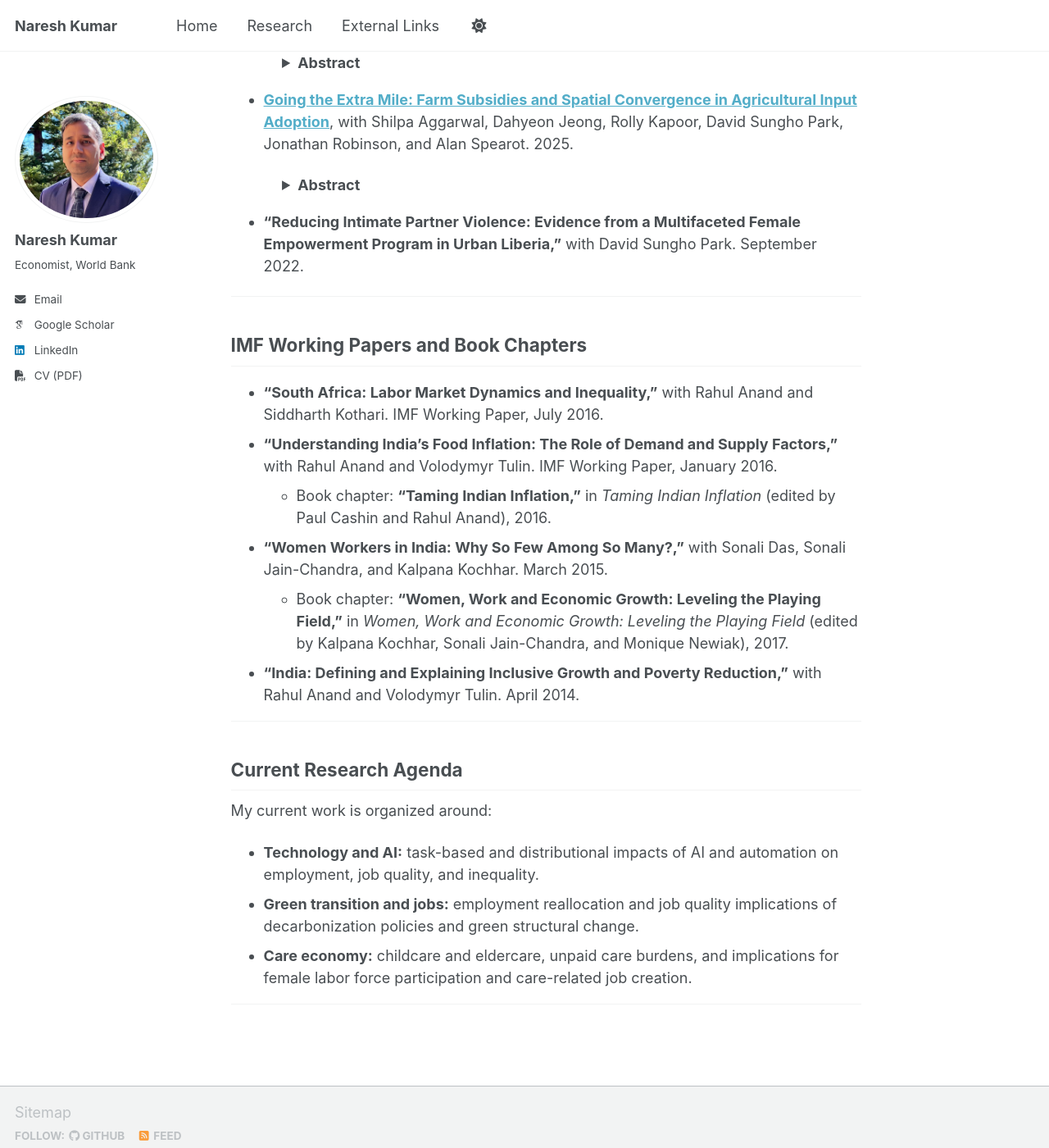
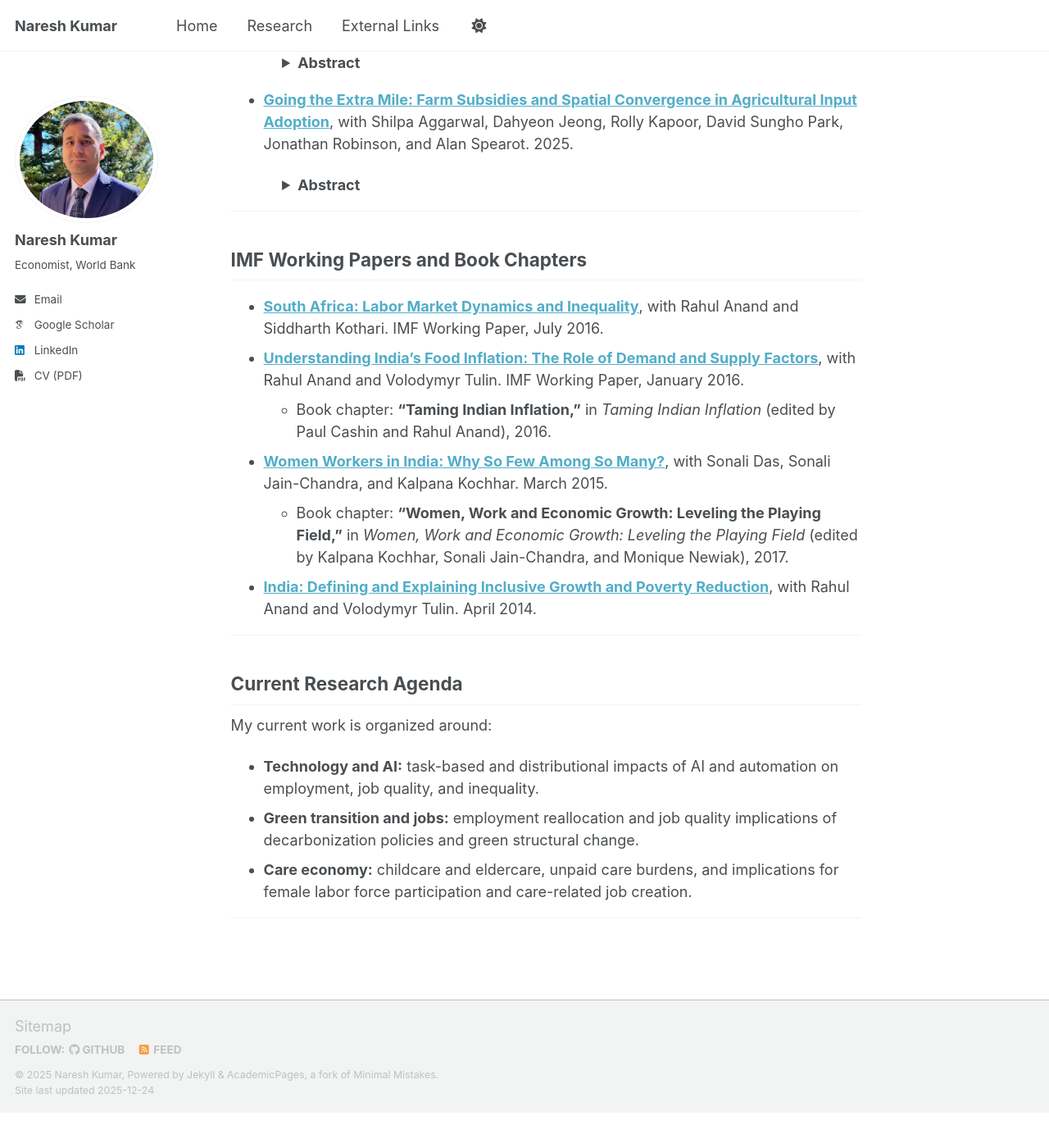
Before and after one commit to nkumar05/nkumar.github.io, a Jekyll site: the page built from _pages/research.md, in a window 1280 px wide and 1400 px high, scrolled down 1067 px. Shown: the whole window at 82% size. Built offline with Jekyll 4.4.1, drawn with Linux system fonts in a browser that asks for light colours; some web fonts are replaced; a script bundle is joined from its source files by our own code; library files that are not in the unit come from our copies; after the commit the page ends 2424 px from its top, so only the background shows below that; some of the changed lines change nothing that is shown.

Commit message:
Update research.md

```diff
--- a/_pages/research.md
+++ b/_pages/research.md
@@ -69,17 +69,18 @@ the results show that SI increases reported incidence of IPV, but it cannot be r
       </div>
   </details>
 
+<!--
 - **“Reducing Intimate Partner Violence: Evidence from a Multifaceted Female Empowerment Program in Urban Liberia,”** with David Sungho Park. September 2022.
-
+-->
 ---
 
 ## IMF Working Papers and Book Chapters
-- **“South Africa: Labor Market Dynamics and Inequality,”** with Rahul Anand and Siddharth Kothari. IMF Working Paper, July 2016.
-- **“Understanding India’s Food Inflation: The Role of Demand and Supply Factors,”** with Rahul Anand and Volodymyr Tulin. IMF Working Paper, January 2016.
+- **[South Africa: Labor Market Dynamics and Inequality](https://www.imf.org/external/pubs/ft/wp/2016/wp16137.pdf)**, with Rahul Anand and Siddharth Kothari. IMF Working Paper, July 2016.
+- **[Understanding India’s Food Inflation: The Role of Demand and Supply Factors](https://www.imf.org/external/pubs/ft/wp/2016/wp1602.pdf)**, with Rahul Anand and Volodymyr Tulin. IMF Working Paper, January 2016.
   - Book chapter: **“Taming Indian Inflation,”** in *Taming Indian Inflation* (edited by Paul Cashin and Rahul Anand), 2016.
-- **“Women Workers in India: Why So Few Among So Many?,”** with Sonali Das, Sonali Jain-Chandra, and Kalpana Kochhar. March 2015.
+- **[Women Workers in India: Why So Few Among So Many?](https://www.imf.org/external/pubs/ft/wp/2015/wp1555.pdf)**, with Sonali Das, Sonali Jain-Chandra, and Kalpana Kochhar. March 2015.
   - Book chapter: **“Women, Work and Economic Growth: Leveling the Playing Field,”** in *Women, Work and Economic Growth: Leveling the Playing Field* (edited by Kalpana Kochhar, Sonali Jain-Chandra, and Monique Newiak), 2017.
-- **“India: Defining and Explaining Inclusive Growth and Poverty Reduction,”** with Rahul Anand and Volodymyr Tulin. April 2014.
+- **[India: Defining and Explaining Inclusive Growth and Poverty Reduction](https://www.imf.org/external/pubs/ft/wp/2014/wp1463.pdf)**, with Rahul Anand and Volodymyr Tulin. April 2014.
 
 ---
 
```
